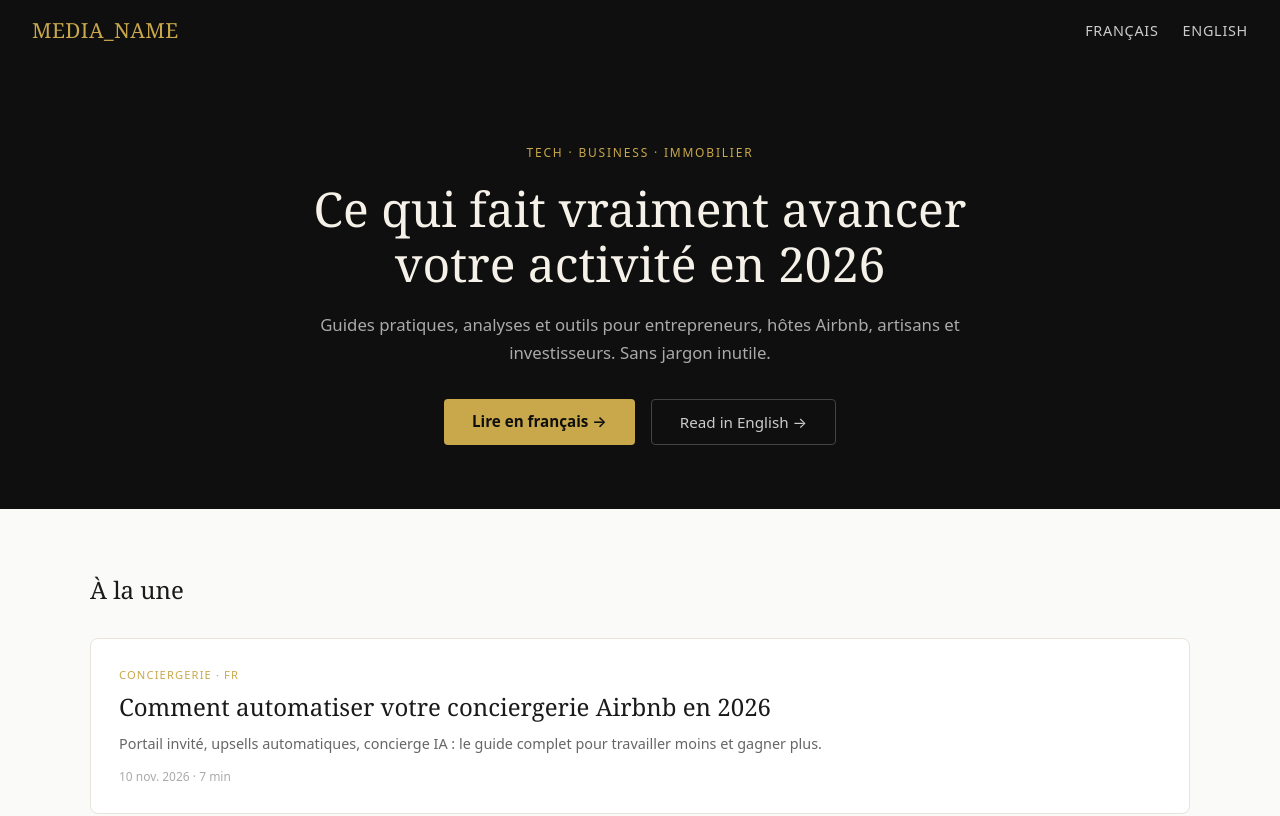
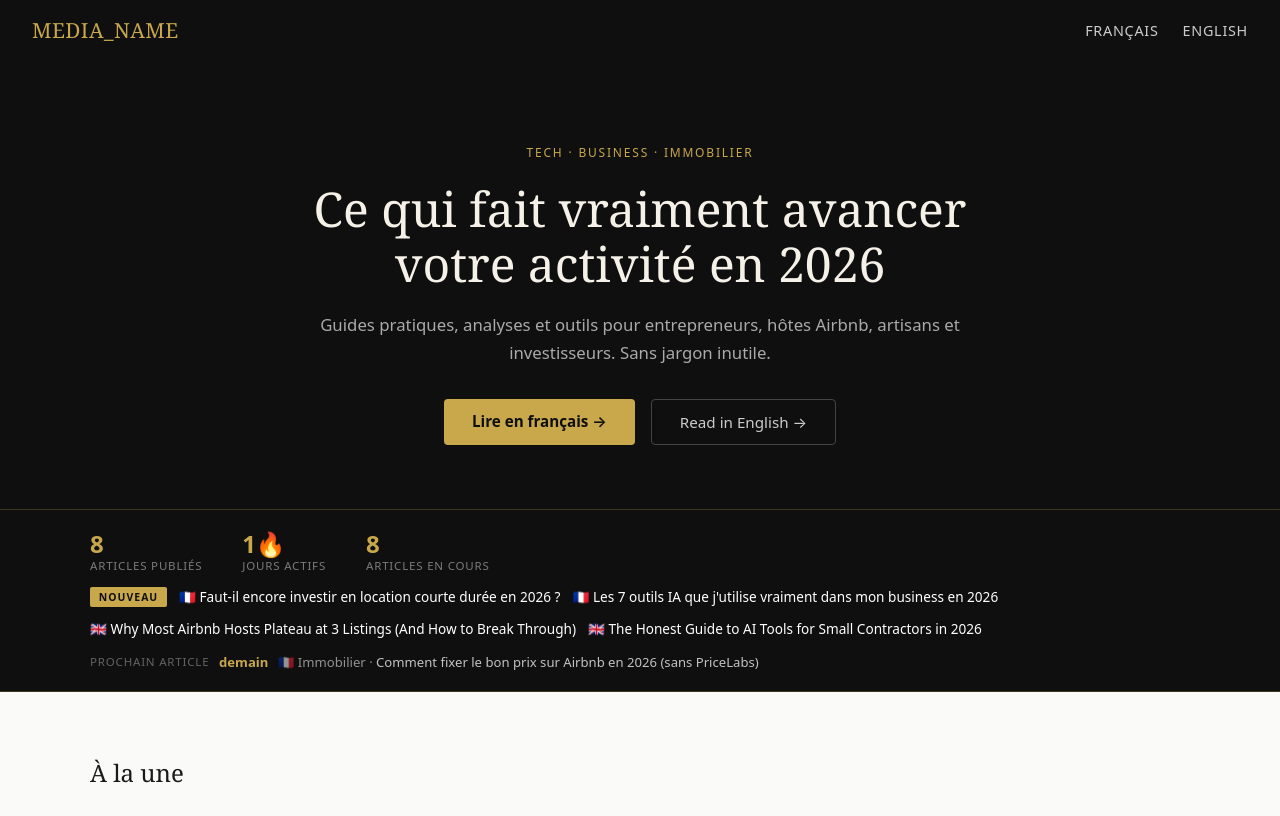
Before and after one commit to yanischoucha-ai/News-, a plain HTML site: page index.html in a window 1280 px wide. Shown: the top 816 px of the page. Drawn offline with Linux system fonts and the light colour scheme.

Commit message:
Add editorial clock — streak, countdown, daily publish schedule
- assets/js/editorial-clock.js: dynamic widget showing publication streak,
  total articles, upcoming article countdown (live timer when same-day)
- assets/css/home.css: editorial clock styles (dark bar, gold stats)
- scripts/update-editorial-clock.js: daily script that updates index.html
  static counters and next-article labels from the SCHEDULE array
- index.html: editorial clock widget injected between hero and featured section
- Planning: 8 articles published + 8 upcoming (daily cadence through Nov 22)
- Scheduled task created: runs every day at 8 AM Paris time, pushes update
  to repo and sends push notification with daily summary

Co-Authored-By: Claude Sonnet 4.6 <noreply@anthropic.com>
Claude-Session: https://claude.ai/code/session_01QPVHucy2rxboGxmqG21qoh

```diff
--- a/assets/css/home.css
+++ b/assets/css/home.css
@@ -211,9 +211,105 @@ footer {
 }
 .footer-links a:hover { color: var(--gold); }
 
+/* ─── EDITORIAL CLOCK ──────────────────────────────────────────────────── */
+#editorial-clock {
+  background: var(--dark);
+  border-top: 1px solid rgba(201,168,76,.25);
+  border-bottom: 1px solid rgba(201,168,76,.25);
+  padding: 1.25rem 2rem;
+}
+.ec-inner {
+  max-width: var(--max);
+  margin: 0 auto;
+  display: flex;
+  flex-direction: column;
+  gap: .9rem;
+}
+.ec-stats {
+  display: flex;
+  gap: 2.5rem;
+  flex-wrap: wrap;
+}
+.ec-stat {
+  display: flex;
+  flex-direction: column;
+  line-height: 1.2;
+}
+.ec-stat-num {
+  color: var(--gold);
+  font-family: var(--sans);
+  font-size: 1.5rem;
+  font-weight: 700;
+  letter-spacing: -.02em;
+}
+.ec-stat-label {
+  color: rgba(255,255,255,.45);
+  font-family: var(--sans);
+  font-size: .72rem;
+  text-transform: uppercase;
+  letter-spacing: .07em;
+}
+.ec-today {
+  display: flex;
+  align-items: center;
+  gap: .75rem;
+  flex-wrap: wrap;
+}
+.ec-new-badge {
+  background: var(--gold);
+  color: var(--dark);
+  font-family: var(--sans);
+  font-size: .65rem;
+  font-weight: 800;
+  letter-spacing: .1em;
+  padding: .2rem .55rem;
+  border-radius: 2px;
+  flex-shrink: 0;
+}
+.ec-today-link {
+  color: #fff;
+  text-decoration: none;
+  font-family: var(--sans);
+  font-size: .85rem;
+  transition: color .2s;
+}
+.ec-today-link:hover { color: var(--gold); }
+.ec-next {
+  display: flex;
+  align-items: center;
+  gap: .6rem;
+  flex-wrap: wrap;
+}
+.ec-label {
+  color: rgba(255,255,255,.35);
+  font-family: var(--sans);
+  font-size: .72rem;
+  text-transform: uppercase;
+  letter-spacing: .07em;
+  flex-shrink: 0;
+}
+.ec-next-when {
+  color: var(--gold);
+  font-family: var(--sans);
+  font-size: .82rem;
+  font-weight: 600;
+  flex-shrink: 0;
+}
+.ec-next-title {
+  color: rgba(255,255,255,.55);
+  font-family: var(--sans);
+  font-size: .82rem;
+}
+.ec-next-title em {
+  font-style: normal;
+  color: rgba(255,255,255,.75);
+}
+
 @media (max-width: 700px) {
   .featured-grid { grid-template-columns: 1fr; }
   .featured-card.big { grid-column: 1; }
   .hero { padding: 3rem 1.25rem 2.5rem; }
   nav { padding: .75rem 1.25rem; }
+  #editorial-clock { padding: 1rem 1.25rem; }
+  .ec-stats { gap: 1.5rem; }
 }
--- /dev/null
+++ b/assets/js/editorial-clock.js
@@ -0,0 +1,177 @@
+/**
+ * Editorial Clock — planning éditorial dynamique
+ * Affiche le prochain article, le streak de publication, et le countdown
+ * Se base sur un planning JSON embarqué (mis à jour par la scheduled task)
+ */
+
+(function () {
+  // ─── PLANNING ÉDITORIAL ───────────────────────────────────────────────────
+  // Chaque entrée : { date: "YYYY-MM-DD", title, lang, slug, tag }
+  // La scheduled task met à jour ce tableau en ajoutant les nouvelles entrées
+  const SCHEDULE = [
+    { date: "2026-11-10", title: "Comment automatiser votre conciergerie Airbnb en 2026", lang: "fr", slug: "/fr/automatiser-conciergerie-airbnb.html", tag: "Conciergerie" },
+    { date: "2026-11-10", title: "The Best Airbnb Concierge App for Hosts in 2026", lang: "en", slug: "/en/airbnb-host-concierge-app-2026.html", tag: "Airbnb" },
+    { date: "2026-11-11", title: "L'IA pour les artisans : comment se lancer sans se perdre", lang: "fr", slug: "/fr/ia-pour-artisans-comment-se-lancer.html", tag: "IA & PME" },
+    { date: "2026-11-11", title: "How HVAC & Plumbing Contractors Are Using AI to Win More Jobs", lang: "en", slug: "/en/ai-for-hvac-plumbing-contractors.html", tag: "AI" },
+    { date: "2026-11-18", title: "Faut-il encore investir en location courte durée en 2026 ?", lang: "fr", slug: "/fr/investir-location-courte-duree-2026.html", tag: "Immobilier" },
+    { date: "2026-11-18", title: "Les 7 outils IA que j'utilise vraiment dans mon business en 2026", lang: "fr", slug: "/fr/7-outils-ia-business-2026.html", tag: "Tech & IA" },
+    { date: "2026-11-18", title: "Why Most Airbnb Hosts Plateau at 3 Listings (And How to Break Through)", lang: "en", slug: "/en/airbnb-host-plateau-3-listings.html", tag: "Airbnb" },
+    { date: "2026-11-18", title: "The Honest Guide to AI Tools for Small Contractors in 2026", lang: "en", slug: "/en/honest-guide-ai-tools-contractors-2026.html", tag: "AI Tools" },
+    // ── UPCOMING (not yet published) ──
+    { date: "2026-11-19", title: "Comment fixer le bon prix sur Airbnb en 2026 (sans PriceLabs)", lang: "fr", slug: null, tag: "Immobilier" },
+    { date: "2026-11-19", title: "The Contractor's Guide to Google Reviews in 2026", lang: "en", slug: null, tag: "Business" },
+    { date: "2026-11-20", title: "Automatiser ses relances clients avec l'IA : guide pratique", lang: "fr", slug: null, tag: "IA & Auto" },
+    { date: "2026-11-20", title: "5 Things Every Airbnb Host Should Automate Before Their 3rd Listing", lang: "en", slug: null, tag: "Airbnb" },
+    { date: "2026-11-21", title: "Loi Le Meur : ce qui change vraiment en 2026 pour les hôtes Airbnb", lang: "fr", slug: null, tag: "Réglementation" },
+    { date: "2026-11-21", title: "How to Write an HVAC Estimate in 10 Minutes with AI", lang: "en", slug: null, tag: "Contractors" },
+    { date: "2026-11-22", title: "Les meilleurs logiciels de conciergerie en 2026 : comparatif honnête", lang: "fr", slug: null, tag: "Outils" },
+    { date: "2026-11-22", title: "Airbnb vs Furnished Finder: Which Platform Wins in 2026?", lang: "en", slug: null, tag: "Real Estate" },
+  ];
+
+  // ─── HELPERS ──────────────────────────────────────────────────────────────
+  function todayStr() {
+    return new Date().toISOString().slice(0, 10);
+  }
+
+  function parseDate(str) {
+    const [y, m, d] = str.split('-').map(Number);
+    return new Date(y, m - 1, d);
+  }
+
+  function msUntilMidnight() {
+    const now = new Date();
+    const midnight = new Date(now);
+    midnight.setHours(9, 0, 0, 0); // next 9 AM Paris
+    if (midnight <= now) midnight.setDate(midnight.getDate() + 1);
+    return midnight - now;
+  }
+
+  function formatCountdown(ms) {
+    const h = Math.floor(ms / 3600000);
+    const m = Math.floor((ms % 3600000) / 60000);
+    if (h > 0) return `dans ${h}h${m > 0 ? m + 'min' : ''}`;
+    return `dans ${m} min`;
+  }
+
+  // ─── CALCULS ──────────────────────────────────────────────────────────────
+  const today = todayStr();
+
+  // Streak : combien de jours consécutifs (en remontant depuis aujourd'hui) ont ≥1 article publié
+  function computeStreak() {
+    const publishedDates = new Set(
+      SCHEDULE.filter(a => a.slug !== null && a.date <= today).map(a => a.date)
+    );
+    let streak = 0;
+    let d = new Date();
+    for (let i = 0; i < 60; i++) {
+      const s = d.toISOString().slice(0, 10);
+      if (publishedDates.has(s)) {
+        streak++;
+      } else if (i > 0) {
+        break; // gap → stop
+      }
+      d.setDate(d.getDate() - 1);
+    }
+    return streak;
+  }
+
+  // Prochain article à venir (slug === null et date >= today)
+  function nextUpcoming() {
+    return SCHEDULE
+      .filter(a => a.slug === null && a.date >= today)
+      .sort((a, b) => a.date.localeCompare(b.date))[0] || null;
+  }
+
+  // Articles publiés aujourd'hui
+  function todayArticles() {
+    return SCHEDULE.filter(a => a.date === today && a.slug !== null);
+  }
+
+  // Total articles publiés
+  function totalPublished() {
+    return SCHEDULE.filter(a => a.slug !== null).length;
+  }
+
+  // ─── INJECT DOM ──────────────────────────────────────────────────────────
+  function inject() {
+    const container = document.getElementById('editorial-clock');
+    if (!container) return;
+
+    const streak = computeStreak();
+    const next = nextUpcoming();
+    const todayPub = todayArticles();
+    const total = totalPublished();
+
+    // Build next-article label
+    let nextHtml = '';
+    if (next) {
+      const dNext = parseDate(next.date);
+      const dNow = new Date();
+      dNow.setHours(0, 0, 0, 0);
+      const diff = Math.round((dNext - dNow) / 86400000);
+      let when = '';
+      if (diff === 0) when = `aujourd'hui`;
+      else if (diff === 1) when = 'demain';
+      else when = `dans ${diff} jours`;
+
+      const langLabel = next.lang === 'fr' ? '🇫🇷' : '🇬🇧';
+      nextHtml = `
+        <div class="ec-next">
+          <span class="ec-label">Prochain article</span>
+          <span class="ec-next-when">${when}</span>
+          <span class="ec-next-title">${langLabel} ${next.tag} · <em>${next.title}</em></span>
+        </div>`;
+    }
+
+    // Build today badge
+    let todayHtml = '';
+    if (todayPub.length > 0) {
+      const links = todayPub.map(a =>
+        `<a href="${a.slug}" class="ec-today-link">${a.lang === 'fr' ? '🇫🇷' : '🇬🇧'} ${a.title}</a>`
+      ).join('');
+      todayHtml = `<div class="ec-today"><span class="ec-new-badge">NOUVEAU</span>${links}</div>`;
+    }
+
+    container.innerHTML = `
+      <div class="ec-inner">
+        <div class="ec-stats">
+          <div class="ec-stat">
+            <span class="ec-stat-num">${total}</span>
+            <span class="ec-stat-label">articles publiés</span>
+          </div>
+          <div class="ec-stat">
+            <span class="ec-stat-num">${streak > 0 ? streak + '🔥' : '0'}</span>
+            <span class="ec-stat-label">jours actifs</span>
+          </div>
+          <div class="ec-stat">
+            <span class="ec-stat-num">${SCHEDULE.filter(a => a.slug === null).length}</span>
+            <span class="ec-stat-label">articles en cours</span>
+          </div>
+        </div>
+        ${todayHtml}
+        ${nextHtml}
+      </div>`;
+
+    // Live countdown dans le label "quand"
+    if (next) {
+      const dNext = parseDate(next.date);
+      const dNow2 = new Date(); dNow2.setHours(0, 0, 0, 0);
+      const diff2 = Math.round((dNext - dNow2) / 86400000);
+      if (diff2 === 0) {
+        // Update countdown every minute
+        const whenEl = container.querySelector('.ec-next-when');
+        function tick() {
+          if (whenEl) whenEl.textContent = formatCountdown(msUntilMidnight());
+        }
+        tick();
+        setInterval(tick, 60000);
+      }
+    }
+  }
+
+  if (document.readyState === 'loading') {
+    document.addEventListener('DOMContentLoaded', inject);
+  } else {
+    inject();
+  }
+})();
--- a/index.html
+++ b/index.html
@@ -50,6 +50,30 @@
     </div>
   </div>
 </section>
+
+<!-- EDITORIAL CLOCK — streak + prochain article + countdown -->
+<div id="editorial-clock" aria-label="Activité éditoriale">
+  <div class="ec-inner">
+    <div class="ec-stats">
+      <div class="ec-stat"><span class="ec-stat-num">8</span><span class="ec-stat-label">articles publiés</span></div>
+      <div class="ec-stat"><span class="ec-stat-num">1🔥</span><span class="ec-stat-label">jours actifs</span></div>
+      <div class="ec-stat"><span class="ec-stat-num">8</span><span class="ec-stat-label">articles en cours</span></div>
+    </div>
+    <div class="ec-today">
+      <span class="ec-new-badge">NOUVEAU</span>
+      <a href="/fr/investir-location-courte-duree-2026.html" class="ec-today-link">🇫🇷 Immobilier · Faut-il encore investir en location courte durée e…</a>
+      <a href="/fr/7-outils-ia-business-2026.html" class="ec-today-link">🇫🇷 Tech & IA · Les 7 outils IA que j'utilise vraiment dans mon bu…</a>
+      <a href="/en/airbnb-host-plateau-3-listings.html" class="ec-today-link">🇬🇧 Airbnb · Why Most Airbnb Hosts Plateau at 3 Listings (And H…</a>
+      <a href="/en/honest-guide-ai-tools-contractors-2026.html" class="ec-today-link">🇬🇧 AI Tools · The Honest Guide to AI Tools for Small Contractors…</a>
+    </div>
+    <div class="ec-next">
+      <span class="ec-label">Prochain article</span>
+      <span class="ec-next-when">demain</span>
+      <span class="ec-next-title">🇫🇷 Immobilier · <em>Comment fixer le bon prix sur Airbnb en 2026</em></span>
+    </div>
+  </div>
+</div>
+<script src="assets/js/editorial-clock.js"></script>
 
 <section class="featured">
   <div class="container">
```
Also changed, not shown: scripts/update-editorial-clock.js (added, +128 -0 lines).
